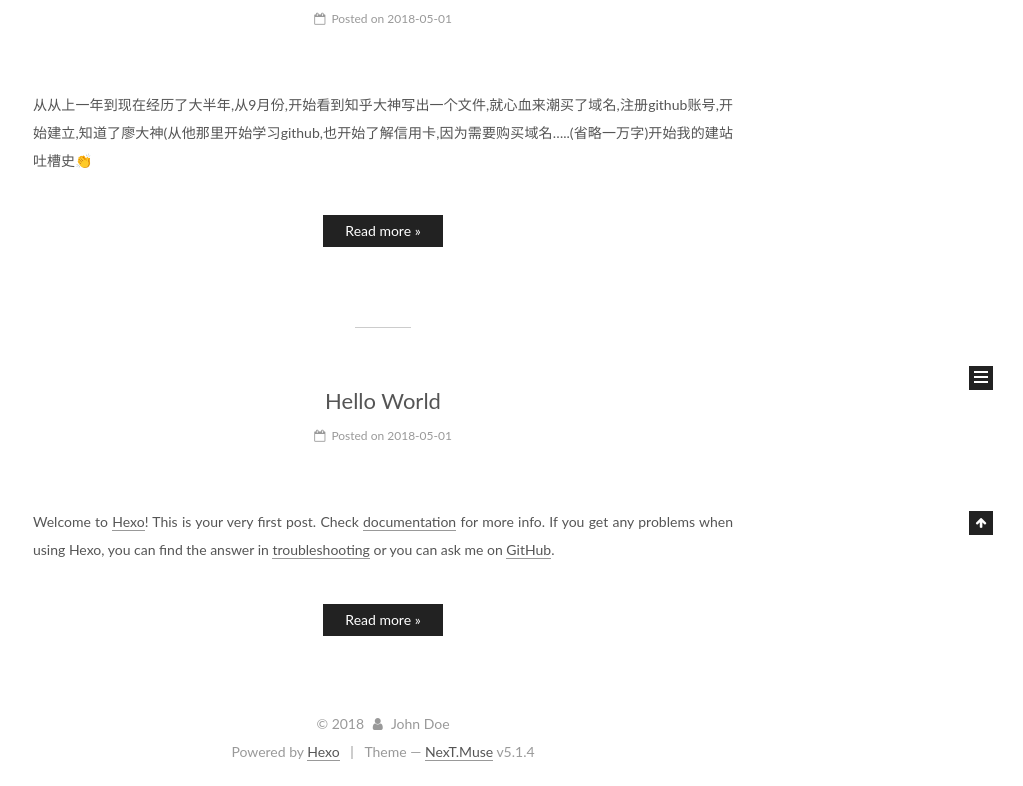
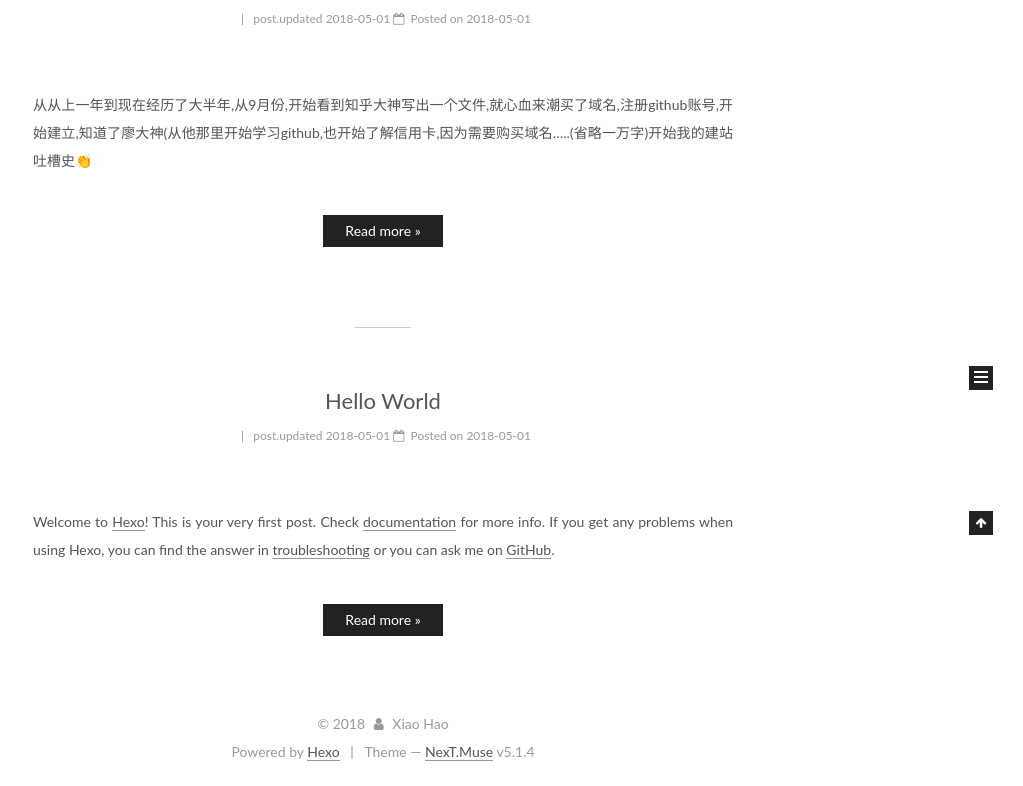
Before and after one commit to sakalala/sakalala.github.io, a plain HTML site: page index.html in a window 1280 px wide. Shown: the part 365-1151 px from the top of the page, without its empty margins (257-1280 px from the left). Drawn offline with Linux system fonts and the light colour scheme.

Commit message:
Site updated: 2018-05-01 10:58:12

```diff
--- a/css/main.css
+++ b/css/main.css
@@ -1822,7 +1822,7 @@ pre .javascript .function {
   width: 4px;
   height: 4px;
   border-radius: 50%;
-  background: #05ffff;
+  background: #01d7aa;
 }
 .links-of-blogroll {
   font-size: 13px;
--- a/index.html
+++ b/index.html
@@ -232,7 +232,7 @@
     <link itemprop="mainEntityOfPage" href="http://yoursite.com/2018/05/01/终于成功了/">
 
     <span hidden itemprop="author" itemscope itemtype="http://schema.org/Person">
-      <meta itemprop="name" content="John Doe">
+      <meta itemprop="name" content="Xiao Hao">
       <meta itemprop="description" content="">
       <meta itemprop="image" content="/images/avatar.gif">
     </span>
@@ -253,6 +253,14 @@
 
         <div class="post-meta">
           <span class="post-time">
+
+  <span class="post-updated">
+	&nbsp; | &nbsp; post.updated
+	<time itemprop="dateUpdated" datetime="2018-05-01T10:16:38+08:00" content="2018-05-01">
+	  2018-05-01
+	</time>
+  </span>
+
 
               <span class="post-meta-item-icon">
                 <i class="fa fa-calendar-o"></i>
@@ -356,7 +364,7 @@
     <link itemprop="mainEntityOfPage" href="http://yoursite.com/2018/05/01/hello-world/">
 
     <span hidden itemprop="author" itemscope itemtype="http://schema.org/Person">
-      <meta itemprop="name" content="John Doe">
+      <meta itemprop="name" content="Xiao Hao">
       <meta itemprop="description" content="">
       <meta itemprop="image" content="/images/avatar.gif">
     </span>
@@ -377,6 +385,14 @@
 
         <div class="post-meta">
           <span class="post-time">
+
+  <span class="post-updated">
+	&nbsp; | &nbsp; post.updated
+	<time itemprop="dateUpdated" datetime="2018-05-01T10:05:55+08:00" content="2018-05-01">
+	  2018-05-01
+	</time>
+  </span>
+
 
               <span class="post-meta-item-icon">
                 <i class="fa fa-calendar-o"></i>
@@ -499,7 +515,7 @@
         <div class="site-overview">
           <div class="site-author motion-element" itemprop="author" itemscope itemtype="http://schema.org/Person">
 
-              <p class="site-author-name" itemprop="name">John Doe</p>
+              <p class="site-author-name" itemprop="name">Xiao Hao</p>
               <p class="site-description motion-element" itemprop="description"></p>
           </div>
 
@@ -564,7 +580,7 @@
   <span class="with-love">
     <i class="fa fa-user"></i>
   </span>
-  <span class="author" itemprop="copyrightHolder">John Doe</span>
+  <span class="author" itemprop="copyrightHolder">Xiao Hao</span>
 
 
 </div>
```
Also changed, not shown: 2018/05/01/hello-world/index.html (+11 -3 lines), 2018/05/01/终于成功了/index.html (+11 -3 lines), archives/2018/05/index.html (+2 -2 lines), archives/2018/index.html (+2 -2 lines), archives/index.html (+2 -2 lines), tags/随想/index.html (+2 -2 lines).
